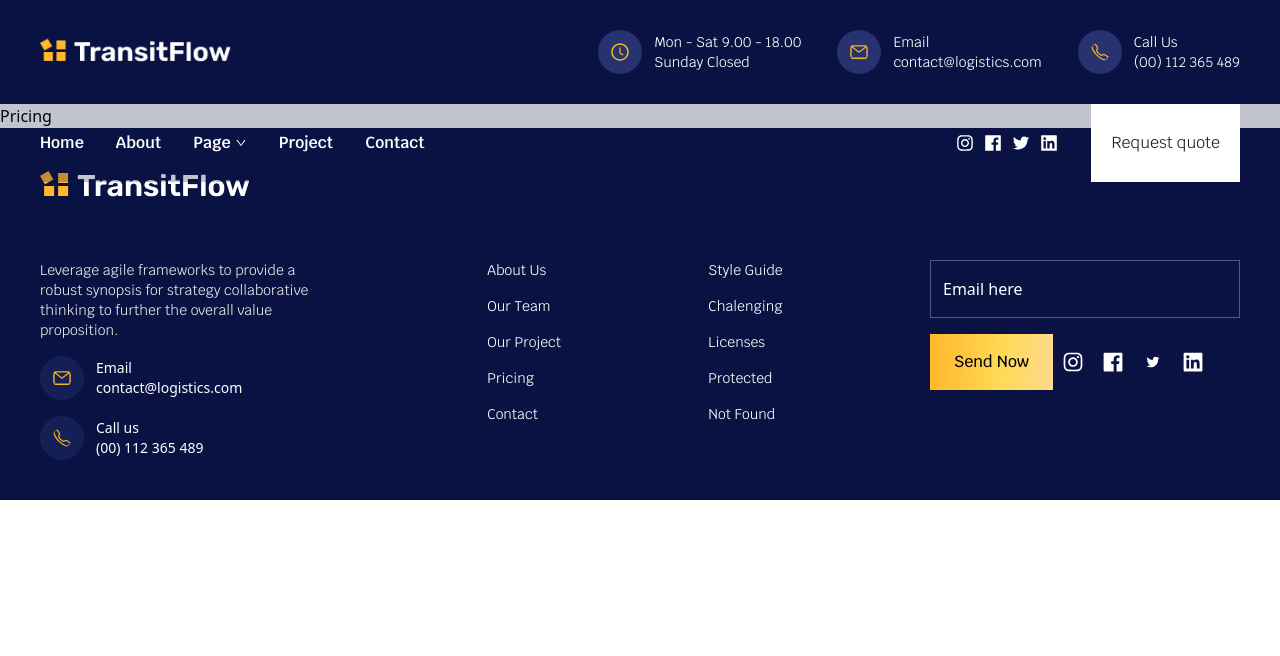
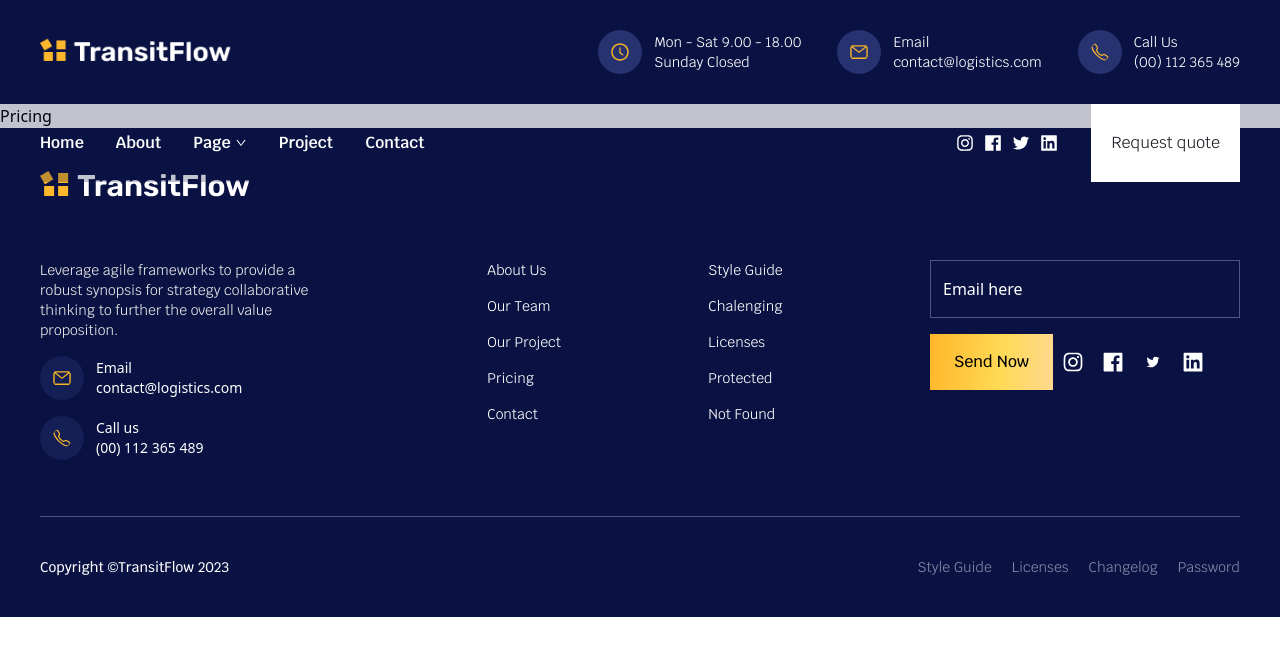
Before and after one commit to PrtHub/TransitFlow, a React (Vite) app: page /pricing in a window 1280 px wide. Shown: the top 656 px of the page. Built offline with nearby package versions, Linux system fonts and the light colour scheme; the HTML template or start-up script is replaced by a standard one.

Commit message:
Footer  completed

```diff
--- a/src/components/Footer.jsx
+++ b/src/components/Footer.jsx
@@ -7,6 +7,7 @@ import {
   AiOutlineTwitter,
 } from "react-icons/ai";
 import { Logo } from "../assets/icons";
+
 
 const Footer = () => {
   return (
@@ -73,6 +74,16 @@ const Footer = () => {
               </div>
             </div>
           </div>
+
+          <div className="w-full flex flex-col-reverse md:flex-row border-t-[1px] border-t-[#4E5683]  items-center justify-between gap-5 font-Krub pt-10">
+            <p className="text-white font-medium text-sm">Copyright ©TransitFlow 2023</p>
+            <ul className="flex items-center justify-center gap-5 text-[#8388A7] text-sm">
+              <li>Style Guide</li>
+              <li>Licenses</li>
+              <li>Changelog</li>
+              <li>Password</li>
+            </ul>
+          </div>
         </div>
       </div>
     </>
```
